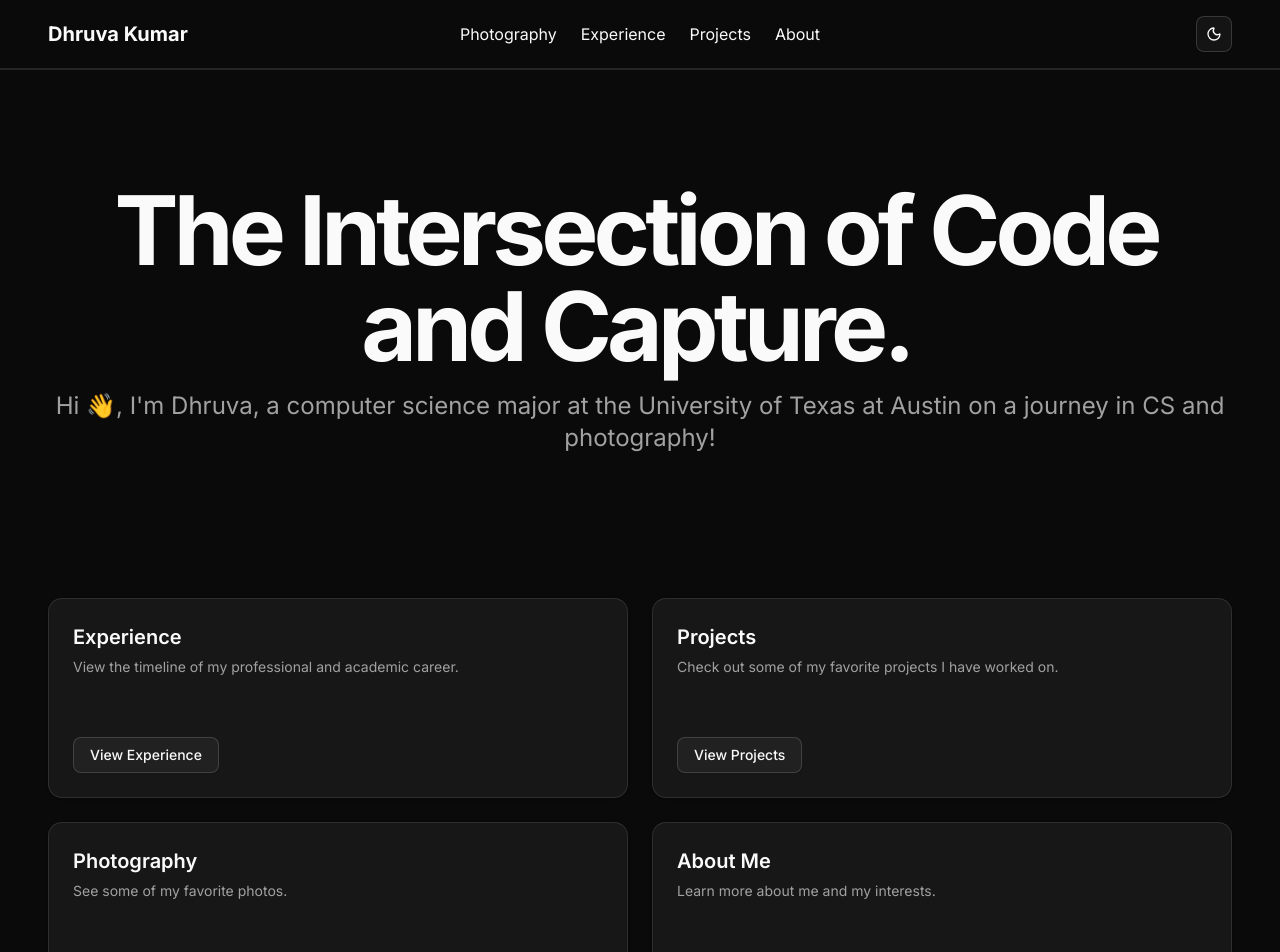
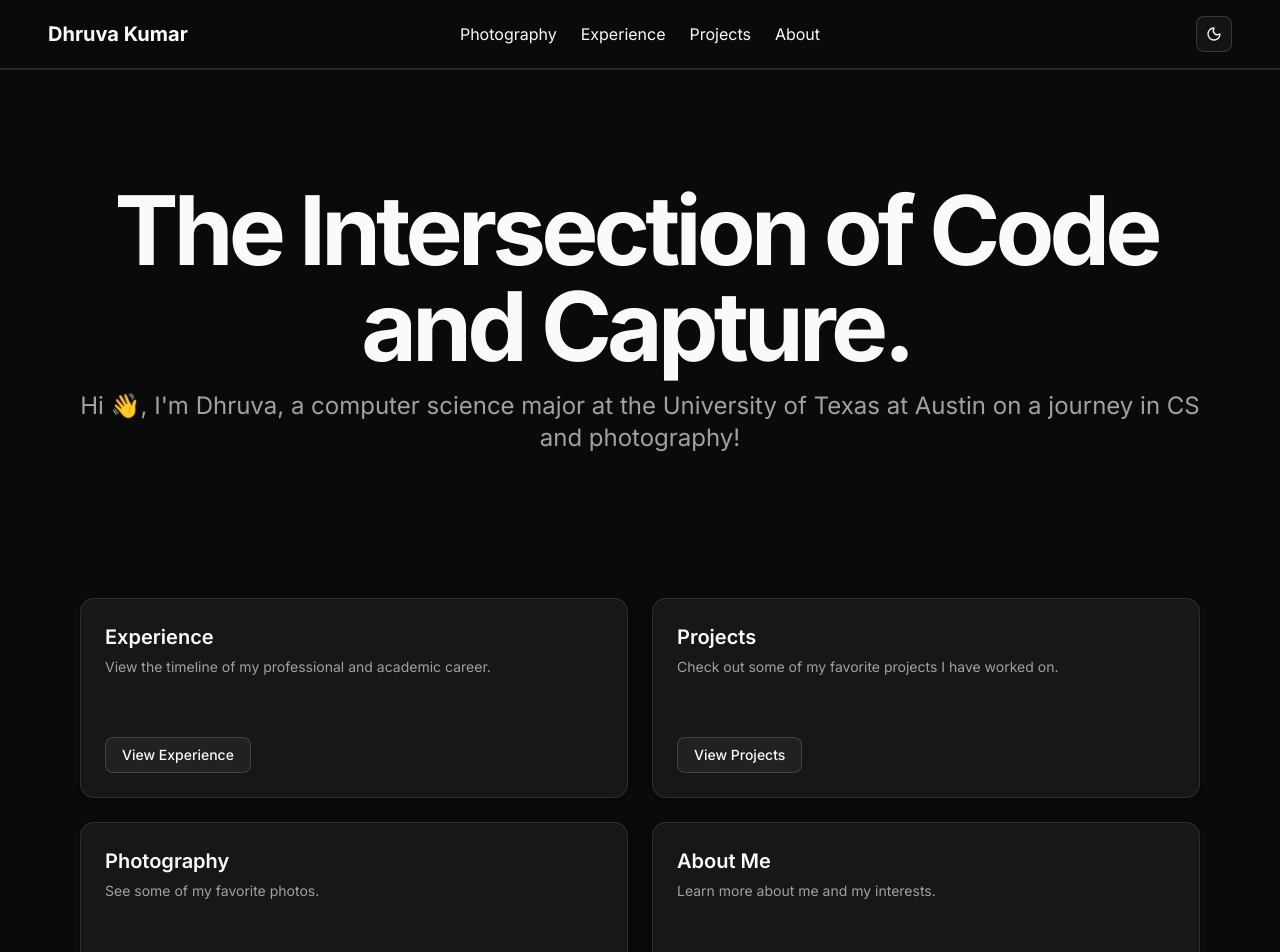
Before and after one commit to dhruva-dk/portfolio, a Next.js app: page / in a window 1280 px wide. Shown: the top 952 px of the page. Built offline with nearby package versions, Linux system fonts and the light colour scheme.

Commit message:
homepage container refactor

```diff
--- a/src/app/page.tsx
+++ b/src/app/page.tsx
@@ -3,9 +3,8 @@ import userData from "@/constants/user";
 
 export default function Home() {
   return (
-    <main>
-      <section className="w-full py-12 md:py-24">
-        <div className="container px-4 md:px-8 text-center flex-col">
+    <main className="container">
+      <section className="w-full py-12 md:py-24 px-4 md:px-8 text-center flex-col">
         <div className="flex flex-wrap justify-center items-center text-center py-4">
           <h1 className="mr-2 text-5xl font-bold tracking-tighter sm:text-6xl md:text-8xl">
             The Intersection of Code and Capture.
@@ -14,9 +13,8 @@ export default function Home() {
         <p className="mx-auto text-muted-foreground text-xl md:text-2xl">
           {userData.home.heroText}
         </p>
-        </div>
       </section>
-      <div className="container mx-auto text-foreground p-12">
+      <div className="text-foreground p-12">
         <div className="grid grid-cols-1 md:grid-cols-2 gap-6">
           <HomeCard
             title="Experience"
```
Lines whose indentation alone changed are shown as unchanged.
